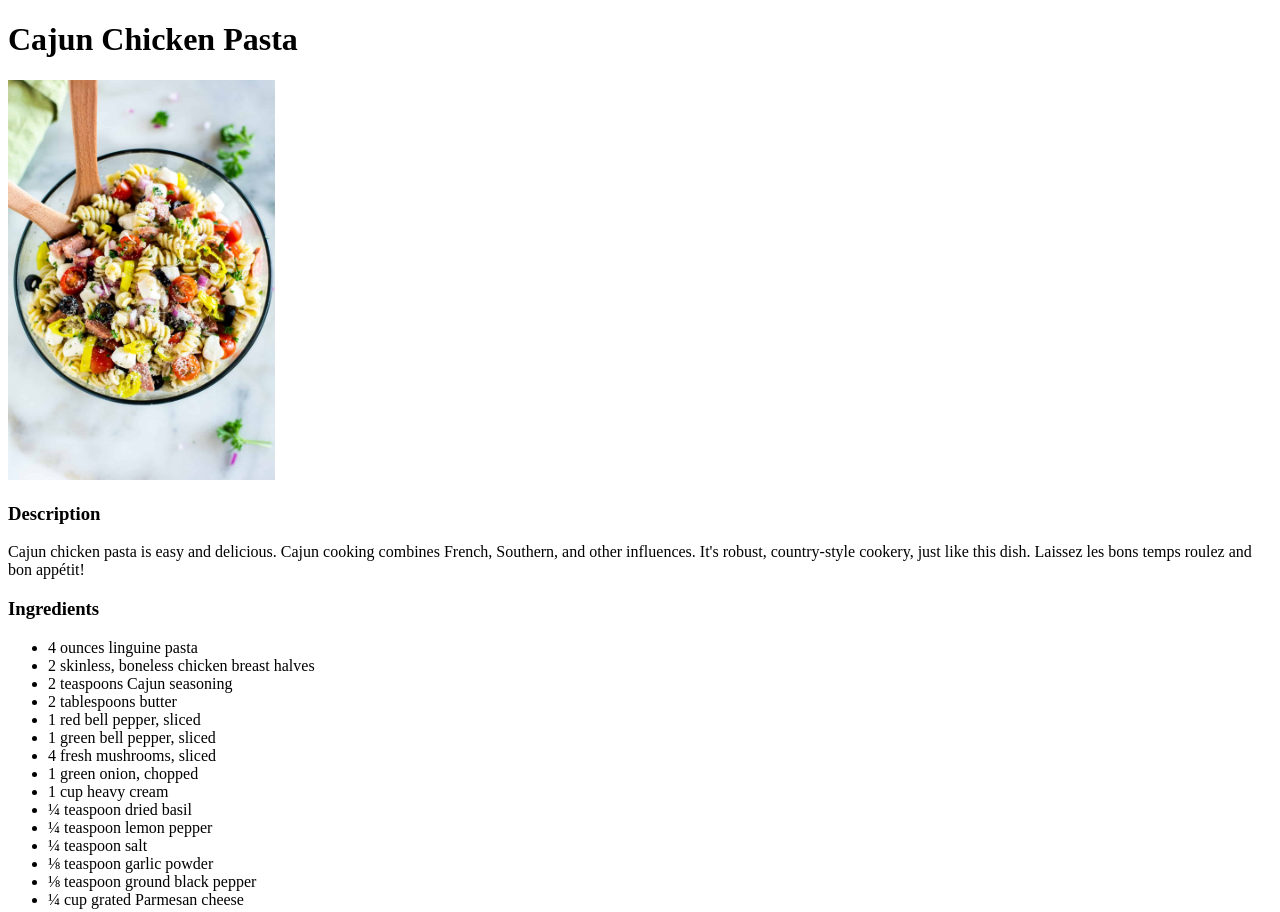
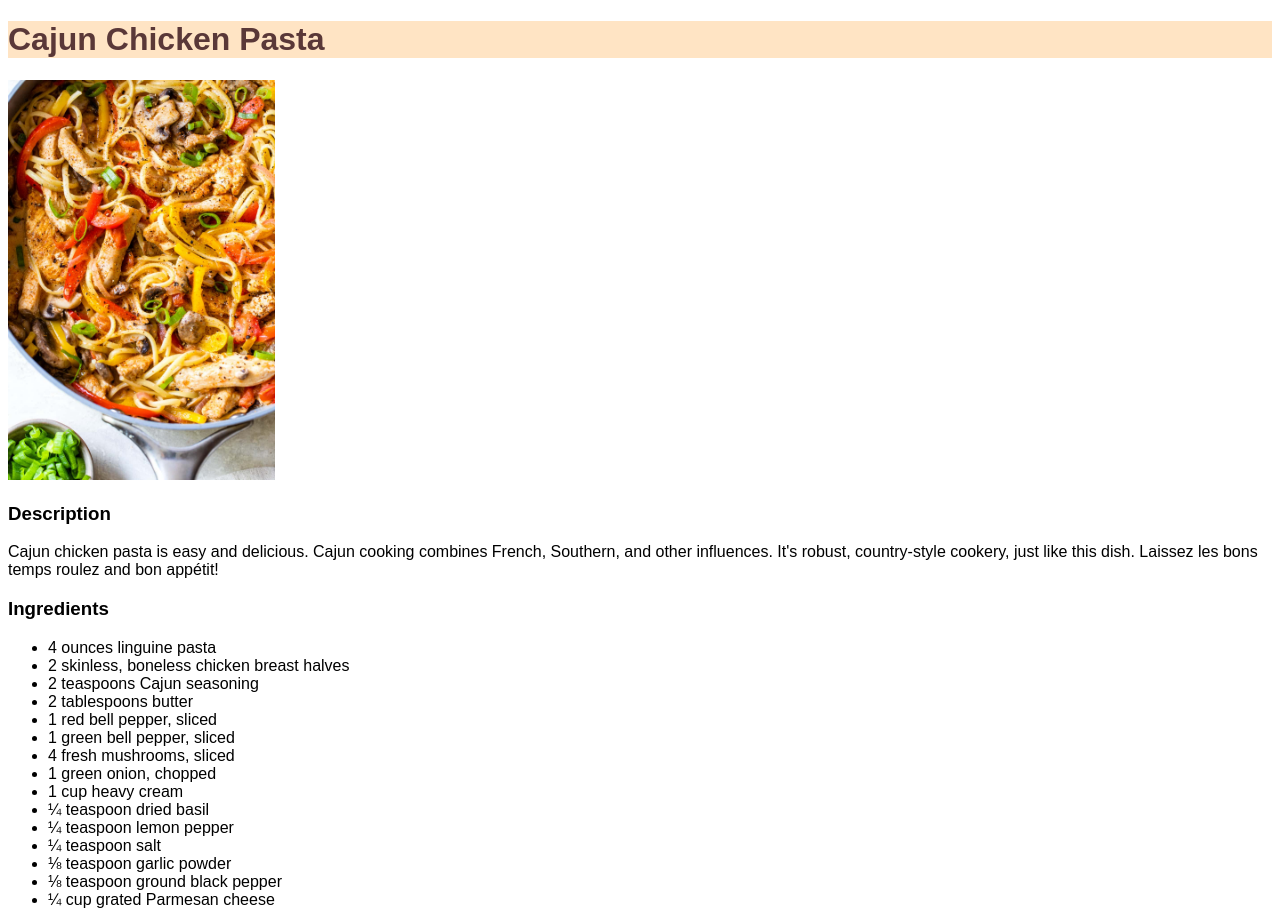
Before and after one commit to jazzlynkate/project-recipes, a plain HTML site: page recipes/cajunpasta.html in a window 1280 px wide. Shown: the top 912 px of the page. Drawn offline with Linux system fonts and the light colour scheme.

Commit message:
Updated font and h1

```diff
--- a/recipes/cajunpasta.html
+++ b/recipes/cajunpasta.html
@@ -3,11 +3,12 @@
 <head>
     <meta charset="UTF-8">
     <meta name="viewport" content="width=device-width, initial-scale=1.0">
+    <link rel="stylesheet" href="../styles.css">
     <title>Cajun Chicken Pasta Recipe</title>
 </head>
 <body>
-    <h1>Cajun Chicken Pasta</h1>
-    <img src="../images/italian-pasta-salad-photo.jpg" alt="Cajun Chicken Pasta Photo" height="400px">
+    <h1 class="title-page">Cajun Chicken Pasta</h1>
+    <img src="../images/cajun-chicken-pasta-photo.jpg" alt="Cajun Chicken Pasta Photo" height="400px">
     <h3>Description</h3>
     <p>Cajun chicken pasta is easy and delicious. Cajun cooking combines French, Southern, and other influences. It's robust, country-style cookery, just like this dish. Laissez les bons temps roulez and bon appétit!</p>
 
--- /dev/null
+++ b/styles.css
@@ -0,0 +1,8 @@
+*{
+  font-family: Arial, Helvetica, sans-serif;
+}
+
+.title-page{
+  background-color: bisque;
+  color: rgb(90, 56, 56);
+}
```
Also changed, not shown: index.html (+2 -1 lines), recipes/italianpasta.html (+2 -1 lines), recipes/pestopasta.html (+2 -1 lines).
